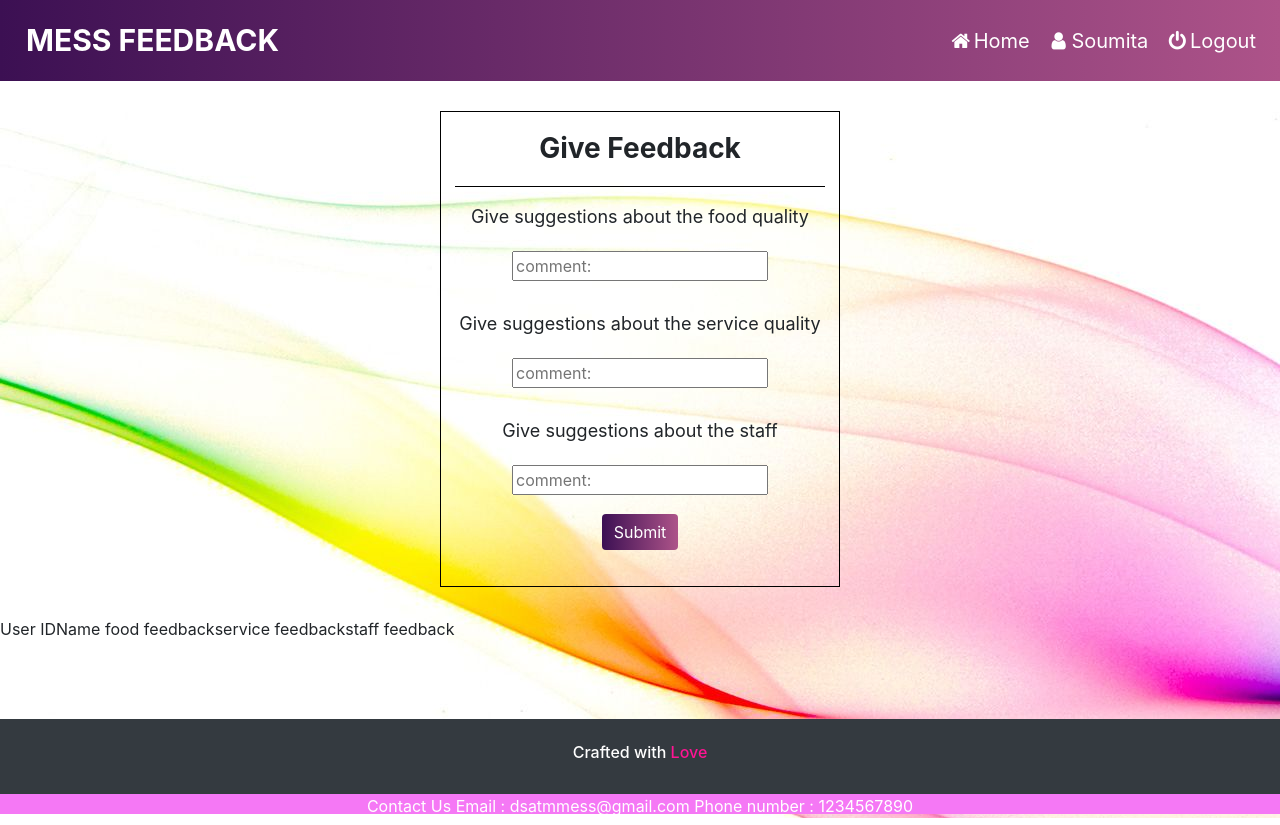
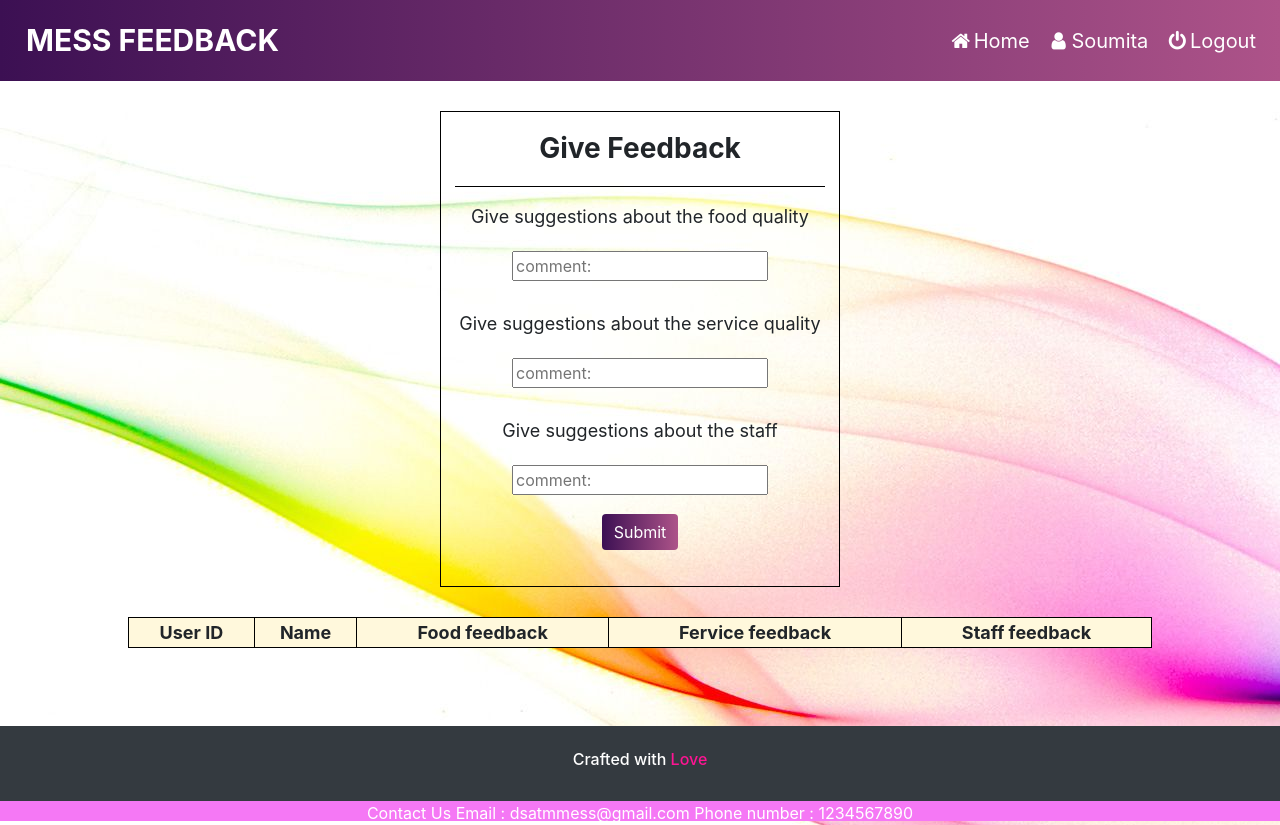
Before and after one commit to soumita21/dbms-messfeedback, a PHP site: page /feedback.php in a window 1280 px wide. Run offline with PHP 8.4, Linux system fonts and the light colour scheme; a user stored in the database is signed in; lists and menus that the app fills with data are empty.

Commit message:
Add files via upload

```diff
--- a/project/Database-project.sql
+++ b/project/Database-project.sql
@@ -271,7 +271,7 @@ INSERT INTO `user` (`id`, `usn`, `username`, `password`) VALUES
 (1, '1dt17cs096', 'Soumita', 'aaaaa'),
 (2, '1dt17cs086', 'Shamanth', 'aaaaa'),
 (3, '1dt17cs063', 'Pooja', 'aaaaa'),
-(6, '1dt17ec001', 'Mimi', 'aaaaa\r\n'),
+(6, '1dt17ec001', 'Mimi', 'aaaaa'),
 (7, '1dt17is007', 'Peter', 'aaaaa');
 
 -- --------------------------------------------------------
--- a/project/feedback.php
+++ b/project/feedback.php
@@ -44,11 +44,15 @@ $show_feedback = mysqli_query($conn, "CALL display_fb");
 
     <div class="fb-container">
         <div class="food-fb">
-            <h3 class="text-fb"><b>Give Feedback</b></h3><hr style="background-color:black; width:370px">
+            <h3 class="text-fb"><b>Give Feedback</b></h3>
+            <hr style="background-color:black; width:370px">
             <form method="POST" action="feedback-server.php">
-              <center><p>Give suggestions about the food quality</p><input type="text" class="feedback-form" placeholder="comment:" name="food_fb" id="comment"></center><br>
-              <center><p>Give suggestions about the service quality</p> <input type="text" class="feedback-form" placeholder="comment:" name="service_fb" id="comment"></center><br>
-              <center><p>Give suggestions about the staff</p> <input type="text" class="feedback-form" placeholder="comment:" name="staff_fb" id="comment"></center>
+                <center>
+                    <p>Give suggestions about the food quality</p><input type="text" class="feedback-form" placeholder="comment:" name="food_fb" id="comment"></center><br>
+                <center>
+                    <p>Give suggestions about the service quality</p> <input type="text" class="feedback-form" placeholder="comment:" name="service_fb" id="comment"></center><br>
+                <center>
+                    <p>Give suggestions about the staff</p> <input type="text" class="feedback-form" placeholder="comment:" name="staff_fb" id="comment"></center>
 
                 <div>
                     <p style="line-height: 70px; text-align: center;"><button type="submit" class="btn btn-primary mb-2">Submit</button>
@@ -57,59 +61,38 @@ $show_feedback = mysqli_query($conn, "CALL display_fb");
         </div>
     </div>
 
-
-
-<table>
-    <tr>User ID</tr>
-        <?php while ($row = mysqli_fetch_array($show_feedback))
-        {
-        ?>
-        <td><?php echo $row["id"]; ?></td>
-        <?php
-        }
-        ?>
-      </tr>
-    <tr>Name </tr>
-    <?php while ($row = mysqli_fetch_array($show_feedback))
-        {
-        ?>
-        <td><?php echo $row["name"]; ?></td>
-        <?php
-        }
-        ?>
-    </tr>
-    <tr>food feedback</tr>
-    <?php while ($row = mysqli_fetch_array($show_feedback))
-        {
-        ?>
-        <td><?php echo $row["food_quality"]; ?></td>
-        <?php
-        }
-        ?>
+<center>
+    <table>
+        <th>User ID</th>
+        <th>Name </th>
+        <th>Food feedback</th>
+        <th>Fervice feedback</th>
+        <th>Staff feedback</th>
+        <?php while($row = mysqli_fetch_array($show_feedback))
+    {
+    ?>
+        <tr>
+            <td>
+                <?php echo $row["id"]; ?>
+            </td>
+            <td>
+                <?php echo $row["name"]; ?>
+            </td>
+            <td>
+                <?php echo $row["food_quality"]; ?>
+            </td>
+            <td>
+                <?php echo $row["service"]; ?>
+            </td>
+            <td>
+                <?php echo $row["staff_feedback"]; ?>
+            </td>
         </tr>
-    <tr>service feedback</tr>
-    <?php while ($row = mysqli_fetch_array($show_feedback))
-        {
-        ?>
-        <td><?php echo $row["service"]; ?></td>
-        <?php
-        }
-        ?>
-        </tr>
-    <tr>staff feedback</tr>
-    <?php while ($row = mysqli_fetch_array($show_feedback))
-        {
-        ?>
-        <td><?php echo $row["staff_feedback"]; ?></td>
-        <?php
-        }
-        ?>
-    </tr>
+       <?php
+    }
+            ?>
     </table>
-
-
-</table>
-
+</center>
 
     <br>
     <br>
--- a/project/main.js
+++ b/project/main.js
@@ -1,4 +1,6 @@
 window.onload = function() {
+
+    //To change pic per day
 
     today = new Date();
     day = today.getDay();
@@ -7,6 +9,8 @@ window.onload = function() {
     document.getElementById('lunchimg').src = "images/lunch/" + day + ".jpg";
     document.getElementById('snacksimg').src = "images/snack/" + day + ".jpg";
     document.getElementById('dinnerimg').src = "images/dinner/" + day + ".jpg";
+
+    //For changing cards on clicking buttons
 
     document.getElementById("menucard-b").style.display = "initial";
     document.getElementById("menucard-l").style.display = "none";
@@ -44,6 +48,8 @@ window.onload = function() {
 
     });
 }
+
+//To limit the number of checkbox checked
 
 function checkboxlimit() {
     var checkboxes = document.getElementsByName("b-menu[]");
--- a/project/styles/style.css
+++ b/project/styles/style.css
@@ -169,10 +169,16 @@
             text-align: center;
         }
 
-        table,
+        table {
+            width: 80%;
+            border: 1px solid black;
+            background: cornsilk;
+            text-align: center;
+            font-size: 18px;
+        }
+
+        th,
         tr,
         td {
-            width: 80%;
             border: 1px solid black;
-            background-color: blueviolet;
         }
```
Also changed, not shown: project/home.php (+11 -15 lines).
